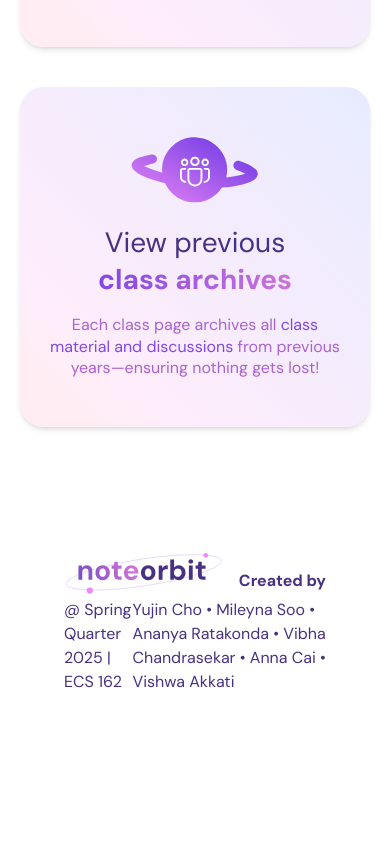
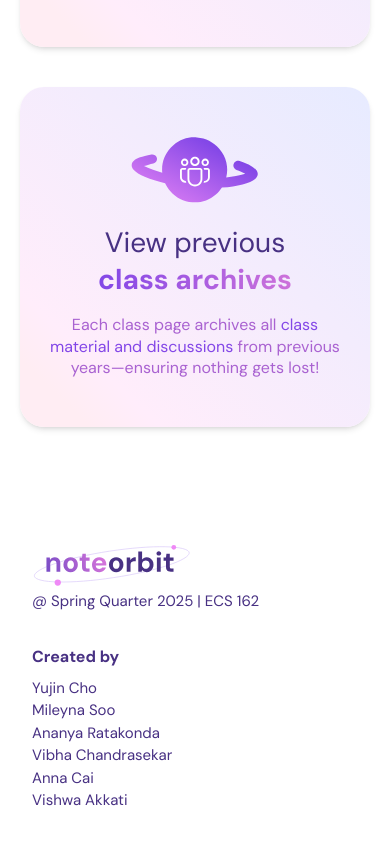
Before and after one commit to Vish-04/aggie-archive, a Next.js app: page / in a window 390 px wide. Shown: the part 1630-2474 px from the top of the page. Before the commit the page ends 2364 px from the top, so only its background shows below. Built offline with nearby package versions, Linux system fonts and the light colour scheme; no server answers.

Commit message:
responsive footer done

```diff
--- a/src/components/Footer.tsx
+++ b/src/components/Footer.tsx
@@ -2,8 +2,28 @@ import Image from 'next/image'
 
 export default function Footer() {
 	return (
-		<div className="px-16 py-10">
-			<div className="flex justify-between items-center">
+		<div>
+			<div className="block lg:hidden px-8 py-8 text-left">
+				<Image
+					src="/logo.svg"
+					width={160}
+					height={50}
+					alt="Noteorbit logo"
+				/>
+				<p className="text-darkPurple text-[15px] ">@ Spring Quarter 2025 | ECS 162</p>
+				<h2 className="text-base text-darkPurple font-bold mt-8">Created by</h2>
+				<div className="mt-2 text-darkPurple text-[15px]">
+					<p>Yujin Cho</p>
+					<p>Mileyna Soo</p>
+					<p>Ananya Ratakonda</p>
+					<p>Vibha Chandrasekar</p>
+					<p>Anna Cai</p>
+					<p>Vishwa Akkati</p>
+				</div>
+			</div>
+
+		<div className="hidden lg:block lg:px-16 lg:py-10 px-8">
+			<div className="flex lg:justify-between lg:items-center">
 				<Image
 					src="/logo.svg"
 					width={160}
@@ -13,13 +33,14 @@ export default function Footer() {
 				<h2 className="text-base text-darkPurple font-bold mt-4"> Created by</h2>
 			</div>
 
-			<div className="flex justify-between items-center">
+			<div className="flex lg:justify-between lg:items-center">
 				<p className="text-darkPurple text[15px]">@ Spring Quarter 2025 | ECS 162</p>
 				<p className="text-darkPurple text[15px]">
 					Yujin Cho • Mileyna Soo • Ananya Ratakonda • Vibha Chandrasekar • Anna Cai • Vishwa Akkati
 				</p>
 			</div>
 		</div>
-	)
-		;
+		</div>
+
+	);
 }
```
